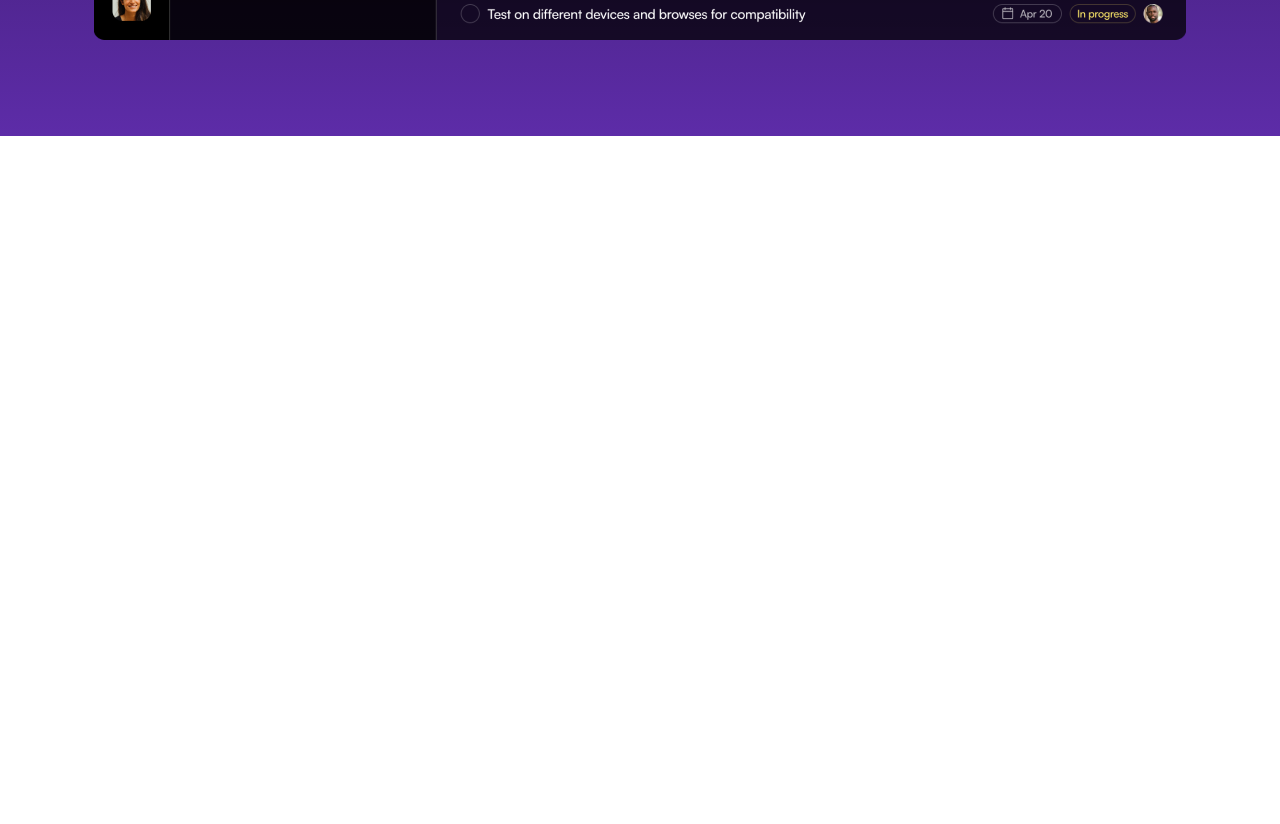
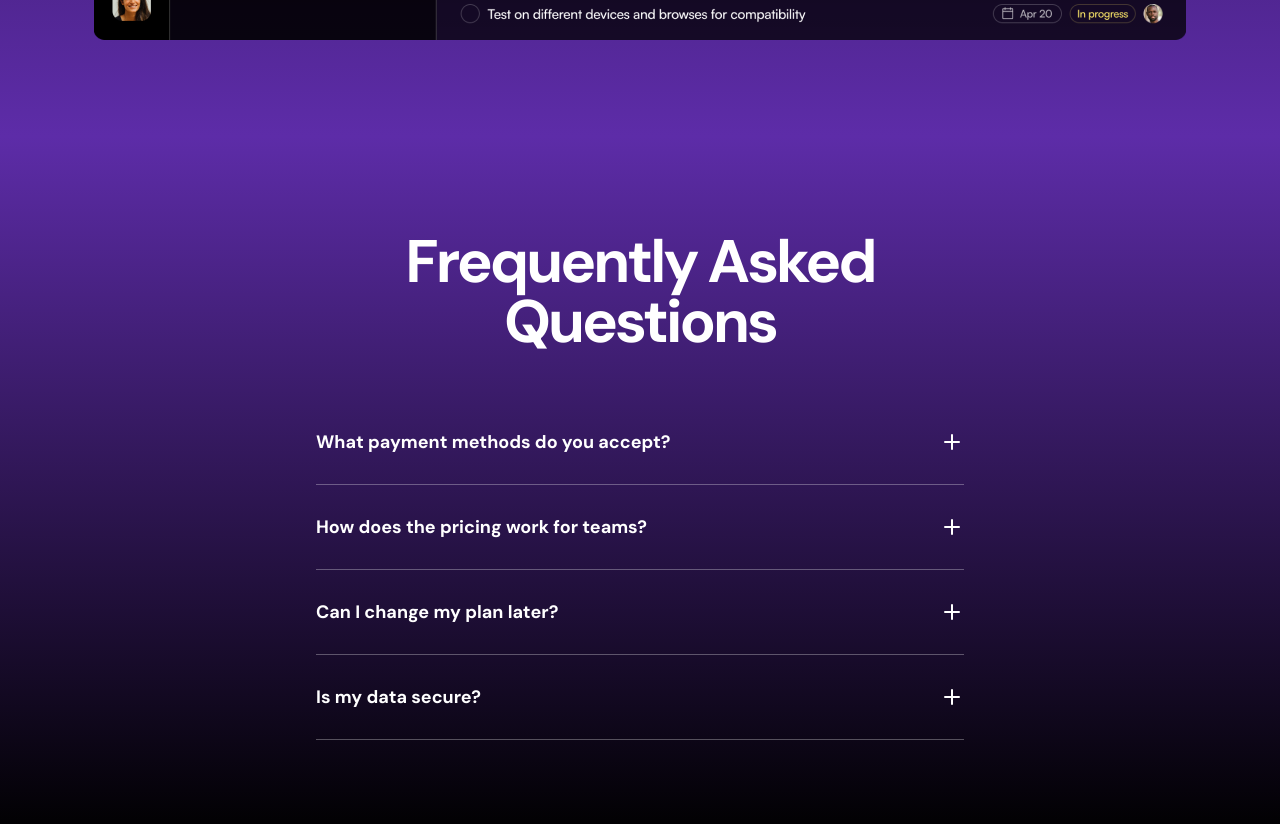
Before and after one commit to pranavtartey/dark-ui-page, a Next.js app: page / in a window 1280 px wide. Shown: the part 2840-3664 px from the top of the page. Before the commit the page ends 2976 px from the top, so only its background shows below. Built offline with nearby package versions, Linux system fonts and the light colour scheme.

Commit message:
Added the faq section

```diff
--- a/app/components/FAQs.tsx
+++ b/app/components/FAQs.tsx
@@ -1,3 +1,8 @@
+"use client";
+import PlusIcon from "@/app/assets/icons/plus.svg";
+import MinusIcon from "@/app/assets/icons/minus.svg";
+import { useState } from "react";
+import clsx from "clsx";
 const items = [
   {
     question: "What payment methods do you accept?",
@@ -21,6 +26,48 @@
   },
 ];
 
+const AccordianItem = ({
+  question,
+  answer,
+}: {
+  question: string;
+  answer: string;
+}) => {
+  const [isOpen, setIsopen] = useState<boolean>(false);
+  return (
+    <div
+      className="py-7 border-b border-white/30"
+      onClick={() => setIsopen(!isOpen)}
+    >
+      <div className="flex items-center">
+        <span className="flex-1 text-lg font-bold">{question}</span>
+        {isOpen ? <MinusIcon /> : <PlusIcon />}
+      </div>
+      <div
+        className={clsx("mt-4", {
+          hidden: !isOpen,
+          "": isOpen === true,
+        })}
+      >
+        {answer}
+      </div>
+    </div>
+  );
+};
+
 export const FAQs = () => {
-  return null;
+  return (
+    <section className="bg-black text-white bg-gradient-to-b from-[#5D2CA8] to-black py-[72px] sm:py-24">
+      <div className="container">
+        <h2 className="text-center text-5xl font-bold tracking-tighter sm:text-6xl sm:max-w-[648px] mx-auto">
+          Frequently Asked Questions
+        </h2>
+        <div className="mt-12 max-w-[648px] mx-auto">
+          {items.map(({ question, answer }) => (
+            <AccordianItem key={question} question={question} answer={answer} />
+          ))}
+        </div>
+      </div>
+    </section>
+  );
 };
--- a/app/page.tsx
+++ b/app/page.tsx
@@ -1,4 +1,5 @@
 import { Banner } from "./components/Banner";
+import { FAQs } from "./components/FAQs";
 import { Features } from "./components/Features";
 import { Hero } from "./components/Hero";
 import { LogoTicker } from "./components/LogoTicker";
@@ -14,6 +15,7 @@
       <LogoTicker />
       <Features />
       <ProductShowcase />
+      <FAQs />
     </>
   );
 }
```
